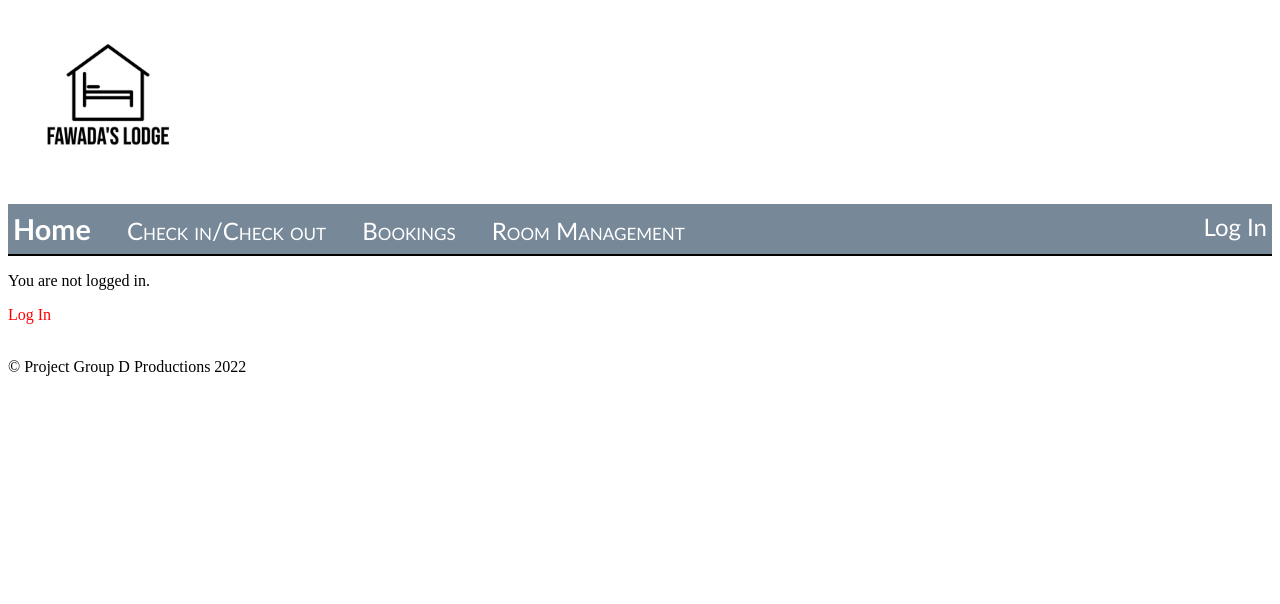
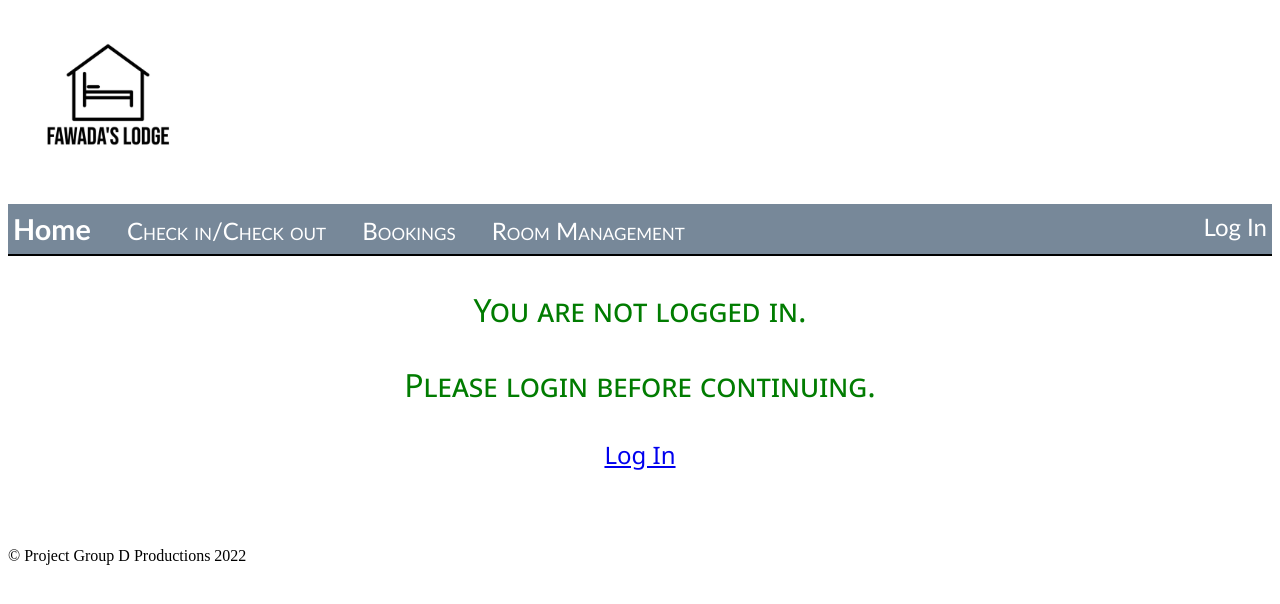
Before and after one commit to lcleigh/Lodge-from-lisa, a Django app: page / in a window 1280 px wide. Shown: the part 40-644 px from the top of the page. Run offline with Django 4.2, Linux system fonts and the light colour scheme; parts of the project's set-up code (start-up, migrations or seed data) failed here and were passed over; grey boxes are pictures that could not be loaded.

Commit message:
sorting out homepage

```diff
--- a/Lodge/static/lodge/site.css
+++ b/Lodge/static/lodge/site.css
@@ -46,13 +46,10 @@ ul {
     padding: 0;
   }
 
-  a {
-      color: #ff0000;
-      text-decoration: none;
-  }
 
   a:hover {
-      text-decoration: underline;
+      background-color: rgb(247, 247, 78);
+      color: black;
   }
 
 
@@ -64,11 +61,18 @@ ul {
 
 .welcome {
     font-size: 2em;
+    color: rgb(1, 124, 1);
     font-family:'Segoe UI', Tahoma, Geneva, Verdana, sans-serif;
     text-align: center;
     font-variant: small-caps;
 }
 
+.loginlink {
+    font-size: 1.5em;
+    font-family:'Segoe UI', Tahoma, Geneva, Verdana, sans-serif;
+    text-align: center;
+}
+
 .background-lodge {
     background-image: url(lodges.jpg) ;
 }
--- a/Lodge/templates/home.html
+++ b/Lodge/templates/home.html
@@ -19,8 +19,9 @@
 
 
   {% else %}
-  <p id="welcome">You are not logged in.</p>
-  <a href="{% url 'login' %}">Log In</a>
+  <p class="welcome">You are not logged in.</p>
+  <p class="welcome">Please login before continuing.</p>
+  <p class="loginlink"><a href="{% url 'login' %}">Log In</a></p>
 {% endif %}
 <br>
 <br>
```
